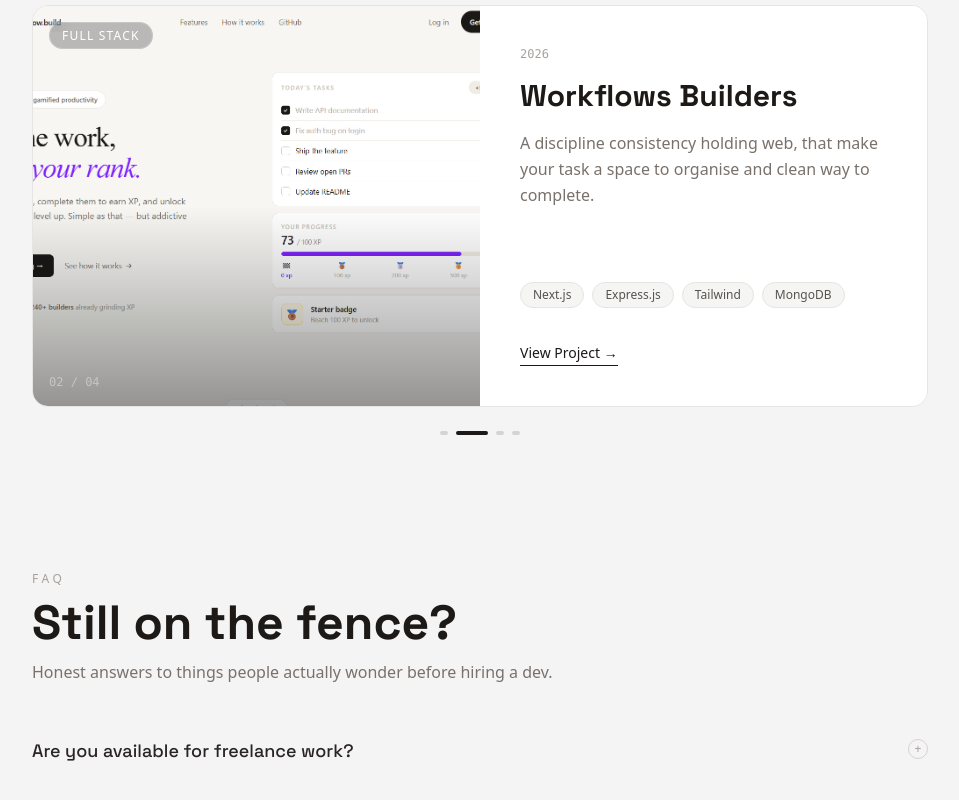
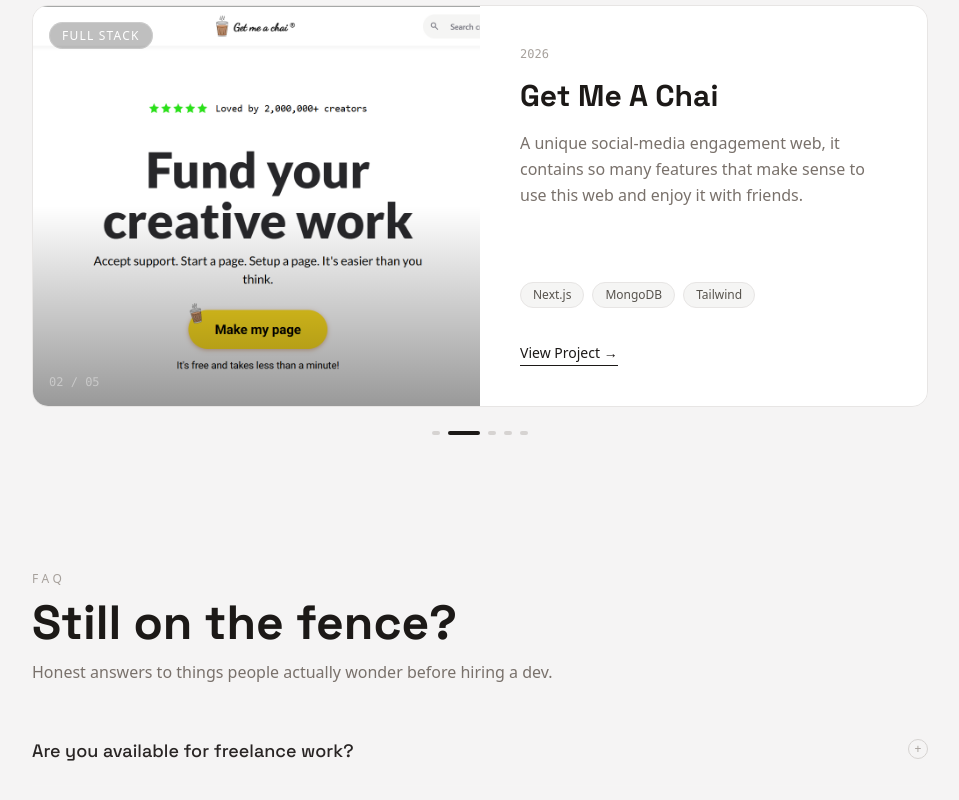
Before and after one commit to virat-pod/viratpod, a Next.js app: page / in a window 1280 px wide. Shown: the part 1708-2508 px from the top of the page, without its empty margins (160-1119 px from the left). Built offline with nearby package versions, Linux system fonts and the light colour scheme.

Commit message:
portfolio added

```diff
--- a/components/home/cards/projectsCard.js
+++ b/components/home/cards/projectsCard.js
@@ -6,6 +6,16 @@ import useReveal from "@/lib/animations/reveal";
 const projects = [
   {
     id: 1,
+    title: "White Green Decors",
+    tag: "Full Stack",
+    year: "2026",
+    desc: "A modern full-stack social engagement platform designed to connect users through interactive features, real-time updates, and a clean user experience. It enables seamless interaction, content sharing, and community building in a fun and intuitive way.",
+    tech: ["Next.js", "MongoDB", "Tailwind CSS"],
+    image: "/projects/whitegreendecor/sc2.png",
+    link: "https://whitegreendecors.com",
+  },
+  {
+    id: 2,
     title: "Get Me A Chai",
     tag: "Full Stack",
     year: "2026",
@@ -15,7 +25,7 @@ const projects = [
     link: "https://get-me-a-chai-buzz.vercel.app",
   },
   {
-    id: 2,
+    id: 3,
     title: "Workflows Builders",
     tag: "Full Stack",
     year: "2026",
@@ -25,7 +35,7 @@ const projects = [
     link: "https://workflows-builders.vercel.app",
   },
   {
-    id: 3,
+    id: 4,
     title: "Spotify-Vibes",
     tag: "Frontend",
     year: "2025",
@@ -35,7 +45,7 @@ const projects = [
     link: "https://spotify-vibes.vercel.app",
   },
   {
-    id: 4,
+    id: 5,
     title: "Twitter",
     tag: "Frontend",
     year: "2025",
```
Also changed, not shown: public/projects/whitegreendecor/sc1.png (added), public/projects/whitegreendecor/sc2.png (added).
